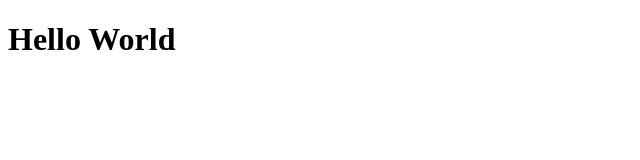
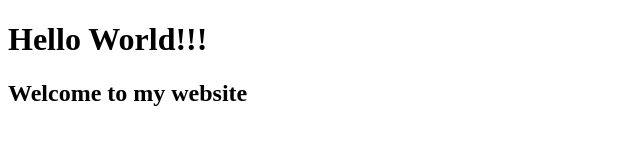
Before and after one commit to NoConceptMAN/testGit, a plain HTML site: page index.html in a window 1280 px wide. Shown: the whole page, without its empty margins (0-640 px from the left). Drawn offline with Linux system fonts and the light colour scheme.

Commit message:
Added welcome message

```diff
--- a/index.html
+++ b/index.html
@@ -4,6 +4,7 @@
     <title>Test for github</title>
 </head>
 <body>
-    <h1>Hello World</h1>
+    <h1>Hello World!!!</h1>
+    <h2>Welcome to my website</h2>
 </body>
 </html>
```
